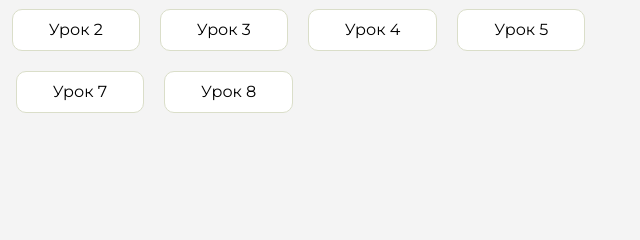
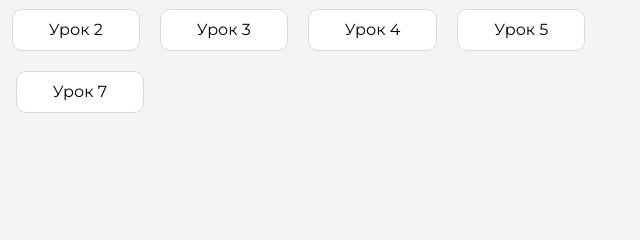
Before and after one commit to Vladimir-434/homework, a plain HTML site: page index.html in a window 1280 px wide. Shown: the part 229-469 px from the top of the page, 589-1229 px from the left. Drawn offline with Linux system fonts and the light colour scheme.

Commit message:
Update index.html

```diff
--- a/index.html
+++ b/index.html
@@ -112,9 +112,7 @@
                     <li class="content__list-item">
                         <a href="lesson-7/index.html">Урок 7</a>
                     </li>
-                    <li class="content__list-item">
-                        <a href="lesson-8/index.html">Урок 8</a>
-                    </li>
+
                 </ul>
             </div>
             <div class="content__block hidden" id="diplomBlock">
```
